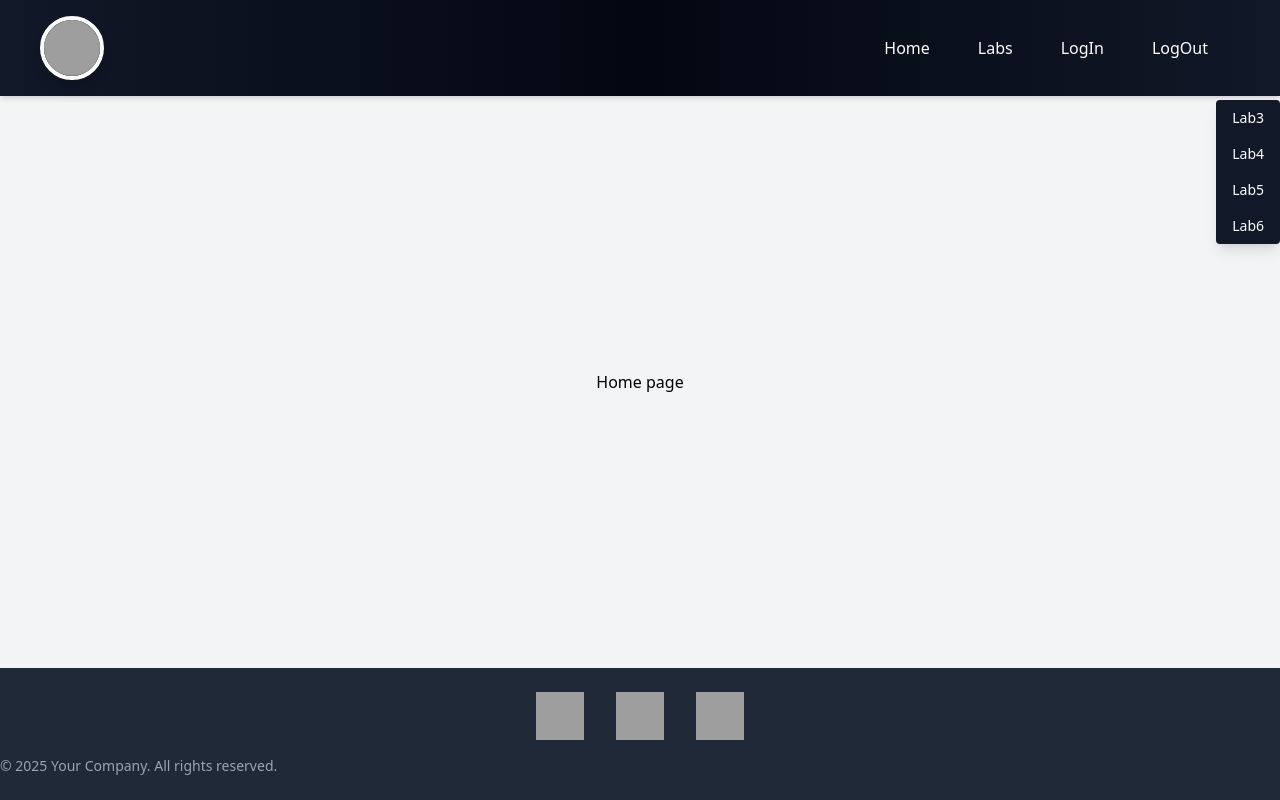
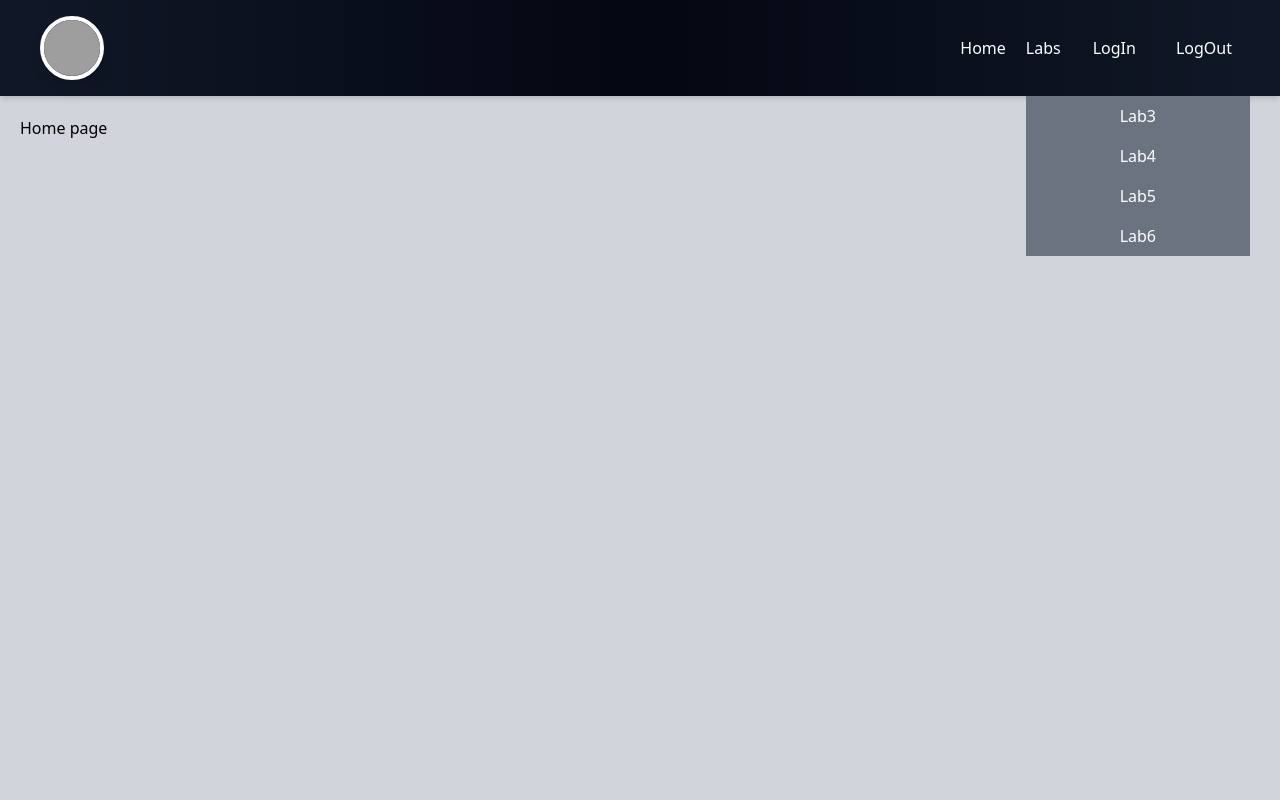
Before and after one commit to K1rito1337/123, a Nuxt app: page / in a window 1280 px wide. Both pictures are taken after a click on the element "Labs". Shown: the top 800 px of the page. Built offline with nearby package versions, Linux system fonts and the light colour scheme; grey boxes are pictures that could not be loaded.

Commit message:
Website is ready

```diff
--- a/layouts/default.vue
+++ b/layouts/default.vue
@@ -7,58 +7,57 @@
       <div class="basis-1/4"></div>
       <nav
   :class="{
-    'basis-1/2 flex flex-row items-center justify-end px-8 gap-4': !burger || burger,
-    'max-sm:basis-auto max-sm:absolute max-sm:top-full max-sm:w-full max-sm:justify-center max-sm:flex-col max-sm:gap-2 max-sm:bg-gray-900 max-sm:px-4 max-sm:py-4 max-sm:text-white': burger,
+    'basis-1/2 flex flex-row items-center justify-end px-2 gap-2': !burger || burger,
+    'max-sm:basis-auto max-sm:absolute max-sm:top-full max-sm:w-full max-sm:justify-center max-sm:flex-col max-sm:gap-0 max-sm:bg-gray-900 max-sm:px-0': burger,
     'max-sm:hidden': !burger,}"
 >
-  <NuxtLink to="/" @click="burger = false" class="px-4 py-2 rounded hover:bg-gray-700 transition max-sm:w-full max-sm:text-center">Home</NuxtLink>
+  <NuxtLink to="/" @click="burger = false" class="px-1 py-2 rounded hover:bg-gray-500 transition max-sm:w-48 max-sm:text-center">Home</NuxtLink>
 
-  <div @click="switch_submenu" class="px-4 py-2 rounded hover:bg-gray-700 cursor-pointer transition max-sm:w-full max-sm:text-center">Labs
-  <div class="flex flex-col absolute right-0 top-full bg-gray-900 text-white text-sm shadow-lg rounded mt-1 z-40 max-sm:relative max-sm:w-full max-sm:bg-gray-800" v-show="submenu">
-    <NuxtLink to="/lab3" class="px-4 py-2 hover:bg-gray-700 transition max-sm:text-center">Lab3</NuxtLink>
-    <NuxtLink to="/lab4" class="px-4 py-2 hover:bg-gray-700 transition max-sm:text-center">Lab4</NuxtLink>
-    <NuxtLink to="/lab5" class="px-4 py-2 hover:bg-gray-700 transition max-sm:text-center">Lab5</NuxtLink>
-    <NuxtLink to="/lab6" class="px-4 py-2 hover:bg-gray-700 transition max-sm:text-center">Lab6</NuxtLink>
+  <div @click="switch_submenu" class="my-auto p-2 rounded hover:bg-gray-500 hover text-white max-sm:w-full max-sm:text-center max-sm:px-0 max-sm:pb-0">Labs
+  <div class="flex flex-col absolute  top-full bg-gray-500 text-white w-56 text-center max-sm:relative max-sm:w-full max-sm:bg-gray-700" v-show="submenu">
+    <NuxtLink to="/lab3" class="px-4 py-2 hover:bg-gray-500 transition max-sm:text-center">Lab3</NuxtLink>
+    <NuxtLink to="/lab4" class="px-4 py-2 hover:bg-gray-500 transition max-sm:text-center">Lab4</NuxtLink>
+    <NuxtLink to="/lab5" class="px-4 py-2 hover:bg-gray-500 transition max-sm:text-center">Lab5</NuxtLink>
+    <NuxtLink to="/lab6" class="px-4 py-2 hover:bg-gray-500 transition max-sm:text-center">Lab6</NuxtLink>
   </div>
   </div>
 
-  <NuxtLink to="/login" class="px-4 py-2 rounded hover:bg-gray-700 transition max-sm:w-full max-sm:text-center">
+  <NuxtLink to="/login" class="px-4 py-2 rounded hover:bg-gray-500 transition max-sm:w-full max-sm:text-center">
     LogIn
   </NuxtLink>
-  <NuxtLink to="/logout" class="px-4 py-2 rounded hover:bg-gray-700 transition max-sm:w-full max-sm:text-center">
+  <NuxtLink to="/logout" class="px-4 py-2 rounded hover:bg-gray-500 transition max-sm:w-full max-sm:text-center">
     LogOut
   </NuxtLink>
 </nav>
 
-
-
       <div
   v-if="!burger"
   @click="switch_burger"
-        class="z-50 cursor-pointer hidden max-sm:flex flex-col mr-4 justify-between items-center w-8 h-6"
+  class="sm:hidden flex flex-col justify-between items-center w-8 h-6 cursor-pointer ml-auto"
 >
   <span class="h-[3px] w-full bg-white"></span>
   <span class="h-[3px] w-full bg-white"></span>
   <span class="h-[3px] w-full bg-white"></span>
 </div>
+
+
 <div
   v-else
   @click="switch_burger"
-        class="z-50 cursor-pointer hidden max-sm:flex flex-col mr-4 justify-between items-center w-8 h-6"
+  class="sm:hidden flex flex-col justify-between items-center w-8 h-6 cursor-pointer ml-auto"
 >
   <span class="h-[3px] w-full bg-white rotate-45 relative top-[9px]"></span>
   <span class="h-[3px] w-full bg-white opacity-0"></span>
-        <span class="h-[3px] w-full bg-white -rotate-45 relative bottom-[9px]"></span>
+  <span class="h-[3px] w-full bg-white rotate-[-45deg] relative bottom-3"></span>
 </div>
     </header>
 
-
-    <main class="flex-grow flex flex-col items-center justify-center bg-gray-100 py-12 px-4">
+    <main class="p-5 flex bg-gray-300 h-screen">
       <slot />
     </main>
 
 
-    <footer class="w-full bg-gray-800 text-white py-6">
+    <footer class="w-full bg-gray-900 text-white py-6">
       <div class="flex justify-center gap-8">
         <a href="https://www.youtube.com/" target="_blank" rel="noopener">
           <img src="assets/images/youtube.png" class="w-12 h-12 hover:scale-110 transition-transform" alt="YouTube" />
--- a/tailwind.config.js
+++ b/tailwind.config.js
@@ -11,7 +11,7 @@ export default {
   theme: {
     extend: {
       screens: {
-        'max-sm': { 'max': '480px' },
+        'max-sm': { 'max': '640px' },
       },
     },
   },
```
Lines whose indentation alone changed are shown as unchanged.
